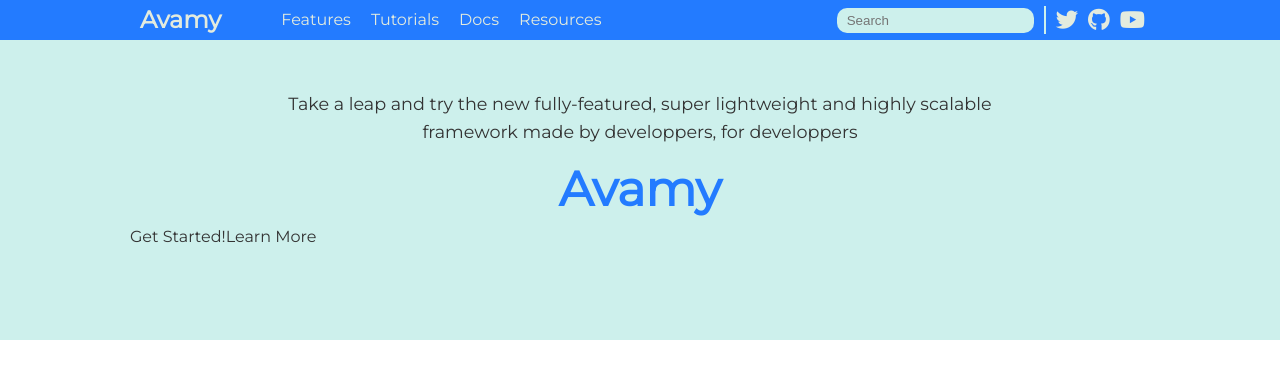
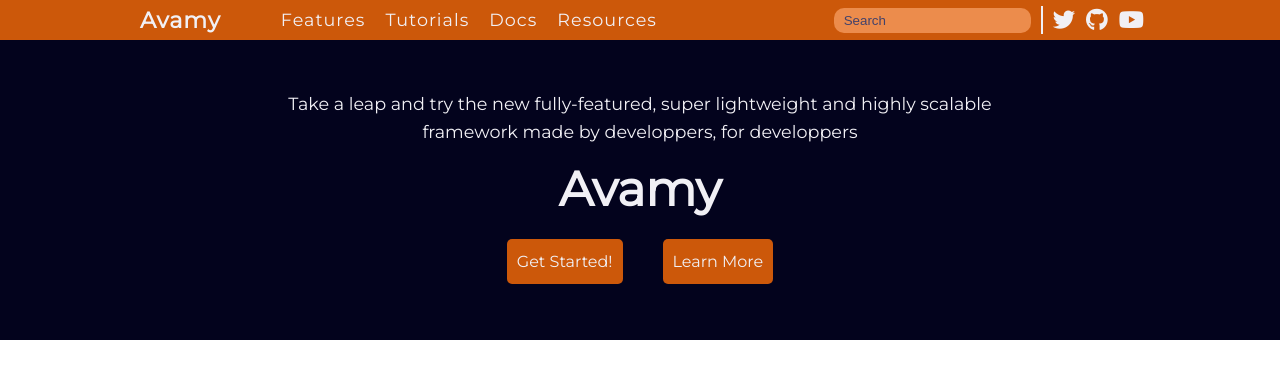
Before and after one commit to mleducclement/Avamy-Framework, a plain HTML site: page index.html in a window 1280 px wide. Drawn offline with Linux system fonts and the light colour scheme.

Commit message:
changed color palette

```diff
--- a/css/styles.css
+++ b/css/styles.css
@@ -3,10 +3,12 @@
 /* Color variables */
 
 :root {
-  --primary-color: #237bff;
-  --primary-color-dark: #8eb9b5;
-  --primary-color-light: #cdf0ec;
-  --secondary-color: #e3ebde;
+  --primary-color: #cc580a;
+  --primary-color-dark: #b95512;
+  --primary-color-light: #ec8c4c;
+  --secondary-color: #03031d;
+  --primary-text-color: #f1f0f5;
+  --secondary-text-color: #04042c;
 }
 
 /* General */
@@ -19,7 +21,7 @@
 
 body {
   font-family: 'Montserrat', sans-serif;
-  color: #333;
+  color: var(--primary-text-color);
   line-height: 1.6;
 }
 
@@ -29,7 +31,7 @@ ul {
 
 a {
   text-decoration: none;
-  color: #333;
+  color: var(--primary-text-color);
 }
 
 h1, h2 {
@@ -42,19 +44,21 @@ h1, h2 {
 
 .navbar {
   background-color: var(--primary-color);
-  color: #333;
+  color: var(--primary-text-color);
   height: 40px;
+  letter-spacing: 1px;
   box-shadow: 0 2px 10px 0px rgba(0, 0, 0, 0.2);
 }
 
 .navbar a {
-  color: var(--secondary-color);
+  font-size: 1.1rem;
+  color: var(--primary-text-color);
   padding: 0px;
   margin: 0 10px;
 }
 
 .navbar a:hover {
-  border-bottom: 1px solid var(--secondary-color);
+  border-bottom: 1px solid var(--primary-text-color);
 }
 
 .navbar nav {
@@ -67,7 +71,8 @@ h1, h2 {
 }
 
 .logo a {
-  color: var(--secondary-color);
+  font-size: 1.4rem;
+  color: var(--primary-text-color);
   font-weight: bold;
 }
 
@@ -90,10 +95,14 @@ h1, h2 {
   border: none;
 }
 
+.searchbox > input::placeholder {
+  color: #42426b;
+}
+
 .icon-container {
   display: flex;
   align-items: center;
-  border-left: 2px solid var(--primary-color-light);
+  border-left: 2px solid var(--primary-text-color);
   padding-left: 5px;
   height: 70%;
 }
@@ -110,13 +119,13 @@ h1, h2 {
 .icon-container i {
   margin: 5px 5px;
   font-size: 1.4rem;
-  color: var(--secondary-color);
+  color: var(--primary-text-color);
 }
 
 /* Hero */
 
 .hero {
-  background-color: var(--primary-color-light);
+  background-color: var(--secondary-color);
   height: 300px;
 }
 
@@ -130,11 +139,12 @@ h1, h2 {
 .hero h2 {
   font-size: 3rem;
   font-weight: bold;
-  color: var(--primary-color);
+  color: var(--primary-text-color);
 }
 
-.hero-button-container .flex {
-  justify-content: space-around;
+.hero a {
+  margin: 15px 20px;
+  padding: 10px;
 }
 
 /* DEBUGGING CLASSES */
--- a/css/utilities.css
+++ b/css/utilities.css
@@ -8,9 +8,23 @@
 .flex {
   display: flex;
   align-items: center;
+  justify-content: center;
   height: 100%;
 }
 
 .text-center {
   text-align: center;
 }
+
+.btn {
+  display: inline-block;
+  padding: 10px 20px;
+  background-color: var(--primary-color);
+  border: none;
+  border-radius: 5px;
+  color: var(--primary-text-color);
+}
+
+.btn-outline {
+
+}
--- a/index.html
+++ b/index.html
@@ -42,9 +42,9 @@
         Take a leap and try the new fully-featured, super lightweight and highly scalable framework made by developpers, for developpers
       </p>
       <h2 class="text-center">Avamy</h2>
-      <div class="hero-button-container flex">
-        <a class="" href="tutorials.html">Get Started!</a>
-        <a class="" href="features.html">Learn More</a>
+      <div class="flex">
+        <a class="btn btn-outline" href="tutorials.html">Get Started!</a>
+        <a class="btn btn-outline" href="features.html">Learn More</a>
       </div>
     </div>
   </section>
```
